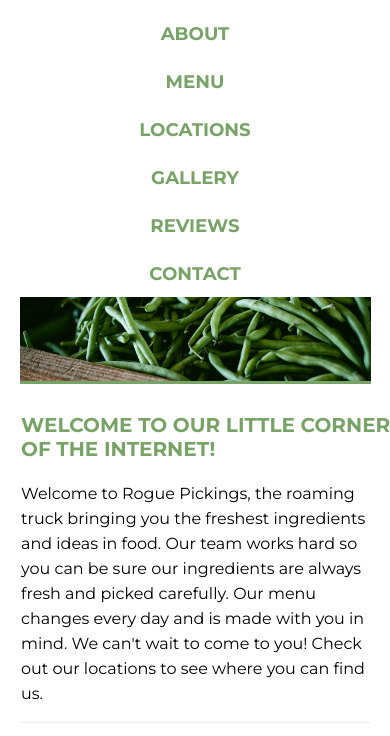
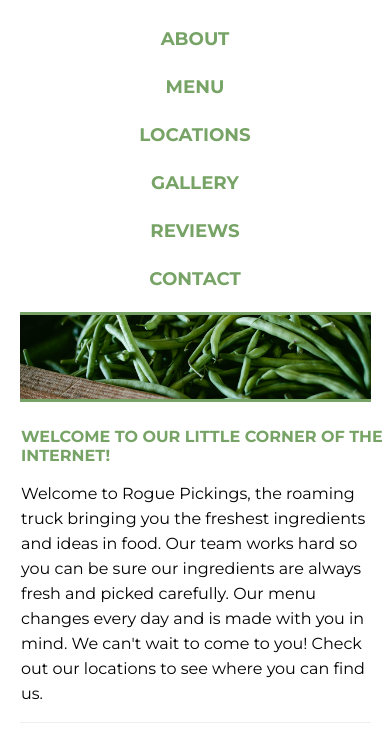
Before and after one commit to ramsers/rogue-starter-206, a plain HTML site: page index.html in a window 390 px wide. Shown: the part 88-824 px from the top of the page. Drawn offline with Linux system fonts and the light colour scheme.

Commit message:
cleaning up mobile and desktop styles more

```diff
--- a/css/main.css
+++ b/css/main.css
@@ -58,7 +58,7 @@ header {
 	display: flex;
 	justify-content: center;
 	align-items: center;
-	width: 100%;
+	width: 90%;
 	flex-flow: row wrap;
 }
 
@@ -76,8 +76,9 @@ header h1 span {
 }
 
 header nav {
-	padding: 15px 0;
-	width: 100%
+	/* padding: 15px 0; */
+	margin: 20px 0;
+	width: 100%;
 	/* display: flex;
 	flex-flow: column nowrap;
 	justify-content: space-between; */
@@ -88,6 +89,7 @@ header nav {
 header nav ul {
 	margin: 0;
 	padding: 0;
+	list-style: none;
 	/* display: flex;
 	flex-flow: column nowrap;
 	justify-content: space-between; */
@@ -96,7 +98,7 @@ header nav ul li {
 	text-transform: uppercase;
 	font-weight: 700;
 	font-size: 1.14em;
-	padding: 0 10px;
+	padding: 0 15px;
 	/* display: flex;
 	flex-flow: column nowrap;
 	justify-content: space-between; */
@@ -129,7 +131,8 @@ header nav ul li a{
 .main-image img {
 	width: 100%;
 	border-bottom: 3px solid #77a466;
-	margin-top: 85px;
+	border-top: 3px solid #77a466;
+	margin-top: 100px;
     margin-bottom: 5px;
 }
 
@@ -147,7 +150,7 @@ header nav ul li a{
 	/* padding: 5px 25px; */
 	color: #77a466;
 	width: 95%;
-	font-size: 1.25em;
+	font-size: 1em;
 	padding-left: 21px;
 	/* display: flex;
 	justify-content: center;
@@ -173,8 +176,8 @@ header nav ul li a{
 }
 
 .section-two {
-	border-left: 1px solid #eee;
-	border-right: 1px solid #eee;
+	/* border-left: 1px solid #eee;
+	border-right: 1px solid #eee; */
 }
 
 .section-two h4,
@@ -320,7 +323,12 @@ footer span {
 	margin-left: 0;
 	padding: 0 7px;
 }
+.section-two {
+	border-left: 1px solid #eee;
+	border-right: 1px solid #eee;
+}
 footer {
+	width: 100%;
 	margin-top: 30px;
 }
 }
```
